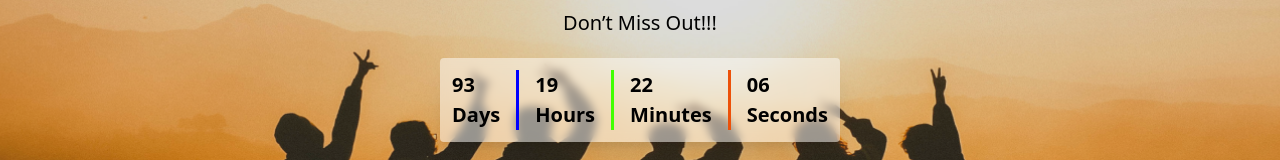
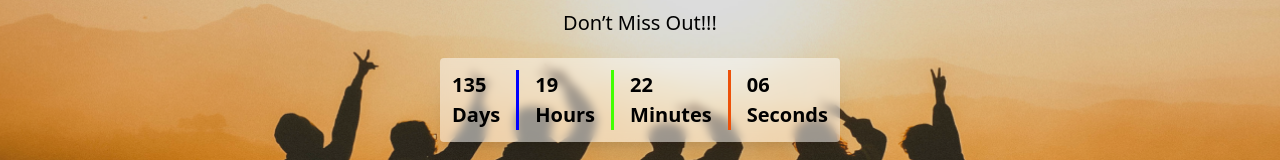
Before and after one commit to Zidotech/DAOfest, a React (Vite) app: page / in a window 1280 px wide. Shown: the part 382-542 px from the top of the page. Built offline with nearby package versions, Linux system fonts and the light colour scheme.

Commit message:
edit countdown

```diff
--- a/src/components/Hero.jsx
+++ b/src/components/Hero.jsx
@@ -2,7 +2,7 @@ import CountdownTimer from "../utils/CountdownTimer";
 
 const Hero = () => {
   const currentYear = new Date().getFullYear();
-  const targetDate = new Date(`${currentYear}-04-19T23:59:59`);
+  const targetDate = new Date(`${currentYear}-05-31T23:59:59`);
   return (
     <section className="hero__bg" id="home">
       <div className="absolute top-[13%] md:top-[18%]  w-full ">
```
